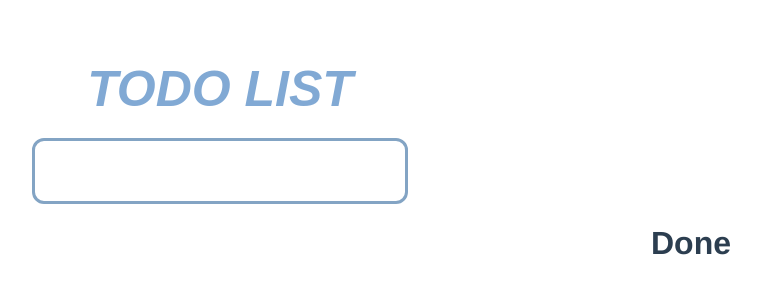
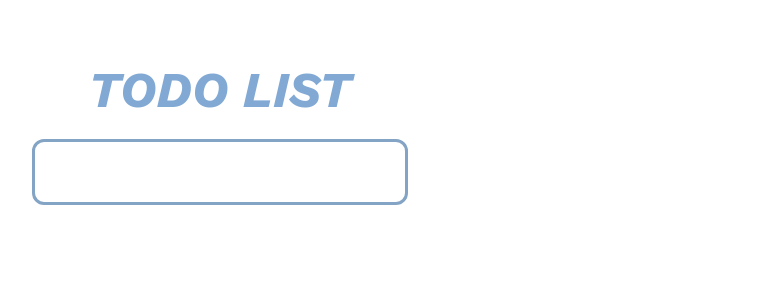
Before and after one commit to maxmusiichuk/vue_education, a Vue app: page / in a window 1280 px wide. Shown: the top 300 px of the page, without its empty margins (420-1181 px from the left). Built offline with nearby package versions, Linux system fonts and the light colour scheme.

Commit message:
Change structure of project

```diff
--- a/src/App.vue
+++ b/src/App.vue
@@ -38,6 +38,8 @@
 </script>
 
 <style lang="scss">
+@import url('https://fonts.googleapis.com/css2?family=Work+Sans:ital,wght@0,400;0,700;0,800;1,400;1,700&display=swap');
+
 #app {
   font-family: Avenir, Helvetica, Arial, sans-serif;
   -webkit-font-smoothing: antialiased;
--- a/src/components/Output.vue
+++ b/src/components/Output.vue
@@ -1,17 +1,15 @@
 <template>
   <div class="main-output--wrapper">
     <LeftSide/>
-    <RightSide/>
   </div>
 </template>
 
 <script>
 import {mapState} from "vuex";
 import LeftSide from "@/components/sides/LeftSide";
-import RightSide from "@/components/sides/RightSide";
 
 export default {
-  components: {RightSide, LeftSide},
+  components: {LeftSide},
   props: ['apiData'],
   name: "Output",
   data() {
--- a/src/components/sides/RightSide.vue
+++ /dev/null
@@ -1,15 +0,0 @@
-<template>
-<div class="side-wrapper">
-  <h1>Done</h1>
-</div>
-</template>
-
-<script>
-export default {
-  name: "RightSide"
-}
-</script>
-
-<style scoped>
-
-</style>
--- a/src/store/modules/main.js
+++ b/src/store/modules/main.js
@@ -1,5 +1,3 @@
-import {forEach} from "core-js/stable/dom-collections";
-
 const state = () => ({
     storeValue: "online",
     tasks: []
@@ -26,6 +24,7 @@
             state.tasks = [];
         } else {
             state.tasks.splice(payload, 1);
+            // console.log(state.tasks(payload))
         }
     }
 }
```
